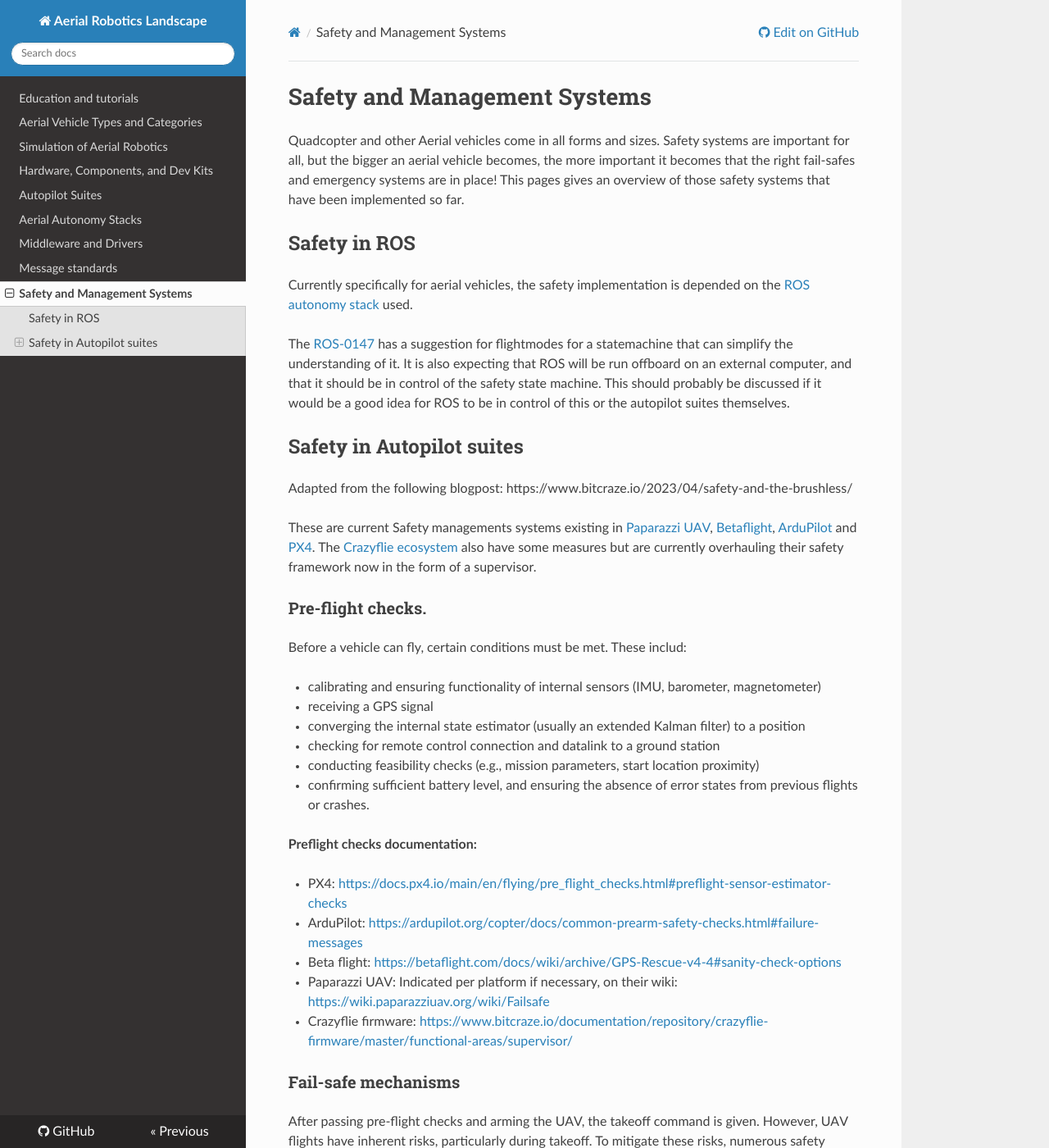
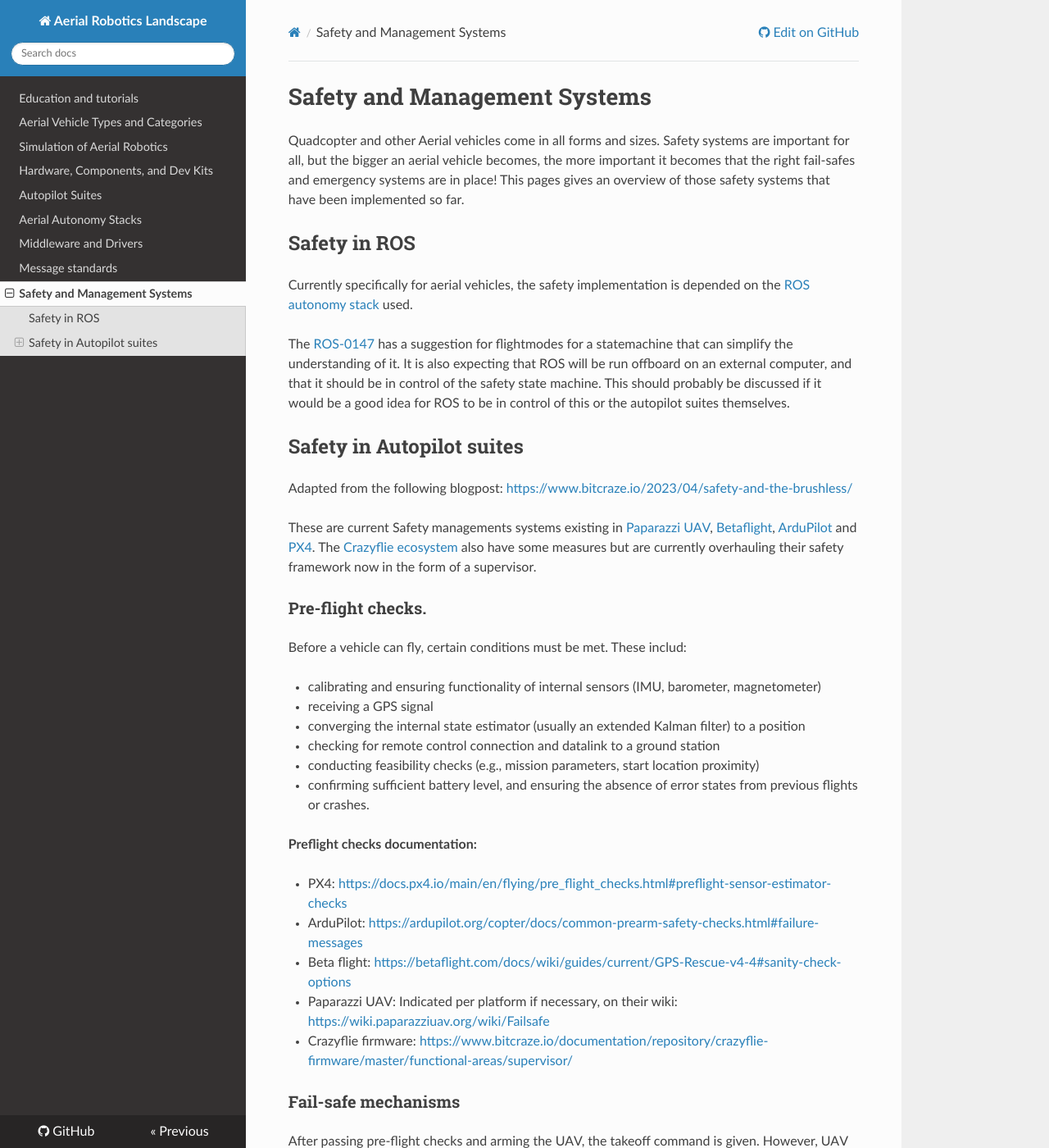
Before and after one commit to ROS-Aerial/aerial_robotic_landscape, an MkDocs documentation site: the page built from docs/safety_management.md, in a window 1280 px wide and 1400 px high. Shown: the whole window at 82% size. Built offline with MkDocs 1.6.1, drawn with Linux system fonts in a browser that asks for light colours; nearby versions of some CDN libraries; some of the changed lines change nothing that is shown; some of the changed text lies outside the part shown.

Commit message:
Update safety management links

```diff
--- a/docs/safety_management.md
+++ b/docs/safety_management.md
@@ -11,7 +11,7 @@
 The [ROS-0147](https://ros.org/reps/rep-0147.html) has a suggestion for flightmodes for a statemachine that can simplify the understanding of it. It is also expecting that ROS will be run offboard on an external computer, and that it should be in control of the safety state machine. This should probably be discussed if it would be a good idea for ROS to be in control of this or the autopilot suites themselves.
 
 ## Safety in Autopilot suites
-Adapted from the following blogpost: https://www.bitcraze.io/2023/04/safety-and-the-brushless/
+Adapted from the following blogpost: <https://www.bitcraze.io/2023/04/safety-and-the-brushless/>
 
 These are current Safety managements systems existing in [Paparazzi UAV](https://wiki.paparazziuav.org/wiki/Main_Page), [Betaflight](https://betaflight.com/), [ArduPilot](https://ardupilot.org/) and [PX4](https://px4.io/).
 The [Crazyflie ecosystem](https://www.bitcraze.io/) also have some measures but are currently overhauling their safety framework now in the form of a supervisor.
@@ -31,7 +31,7 @@
 
 * PX4: <https://docs.px4.io/main/en/flying/pre_flight_checks.html#preflight-sensor-estimator-checks>
 * ArduPilot: <https://ardupilot.org/copter/docs/common-prearm-safety-checks.html#failure-messages>
-* Beta flight: <https://betaflight.com/docs/wiki/archive/GPS-Rescue-v4-4#sanity-check-options>
+* Beta flight: <https://betaflight.com/docs/wiki/guides/current/GPS-Rescue-v4-4#sanity-check-options>
 * Paparazzi UAV: Indicated per platform if necessary, on their wiki:  <https://wiki.paparazziuav.org/wiki/Failsafe>
 * Crazyflie firmware: <https://www.bitcraze.io/documentation/repository/crazyflie-firmware/master/functional-areas/supervisor/>
 
@@ -69,7 +69,7 @@
 
 * PX4: <https://docs.px4.io/main/en/config/safety.html>
 * ArduPilot: <https://ardupilot.org/copter/docs/failsafe-landing-page.html>
-* Betaflight: <https://betaflight.com/docs/development/Failsafe>
+* Betaflight: <https://betaflight.com/docs/wiki/guides/current/Failsafe>
 * Paparazzi UAV: <https://wiki.paparazziuav.org/wiki/Failsafe>
 * Crazyflie firmware: <https://www.bitcraze.io/documentation/repository/crazyflie-firmware/master/functional-areas/supervisor/>
 
```
